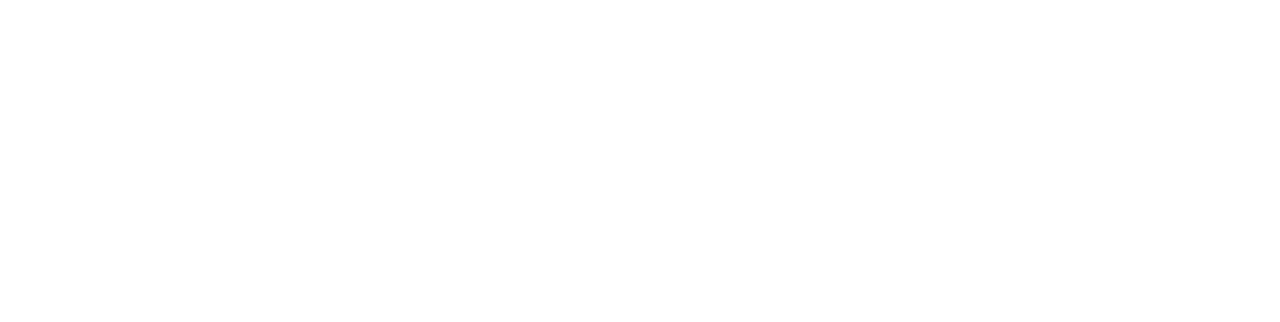
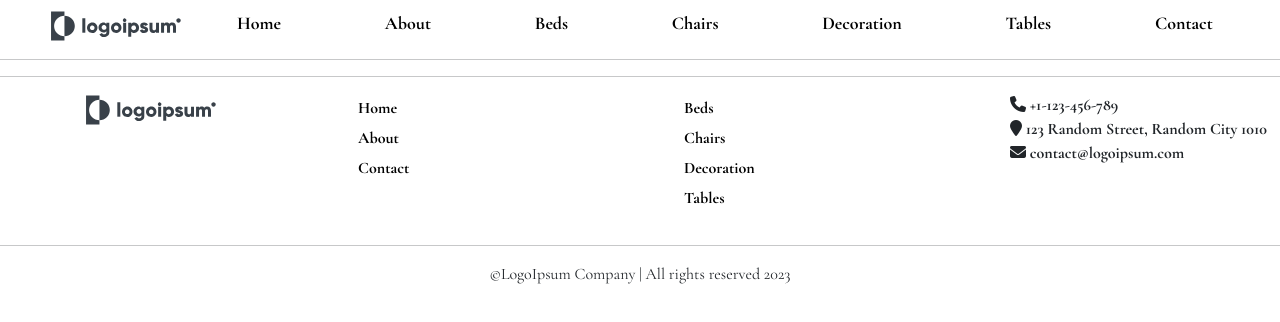
Before and after one commit to Johneg02/ecommerce, a plain HTML site: page section-pages/contact.html in a window 1280 px wide. Drawn offline with nearby package versions, Linux system fonts and the light colour scheme.

Commit message:
Styles modified

```diff
--- a/section-pages/contact.html
+++ b/section-pages/contact.html
@@ -0,0 +1,67 @@
+<!DOCTYPE html>
+<html lang="en">
+    <head>
+        <meta charset="UTF-8">
+        <meta name="viewport" content="width=device-width, initial-scale=1.0">
+        <title>Contact Section</title>
+        <link rel="stylesheet" href="/styles/styles.css">
+        <link rel="stylesheet" href="https://cdnjs.cloudflare.com/ajax/libs/font-awesome/6.4.2/css/all.min.css">
+        <link rel="preconnect" href="https://fonts.googleapis.com">
+        <link rel="preconnect" href="https://fonts.gstatic.com" crossorigin>
+        <link href="https://fonts.googleapis.com/css2?family=Cormorant+Garamond:ital,wght@0,300;0,400;0,500;0,600;0,700;1,300;1,400;1,500;1,600&display=swap" rel="stylesheet">
+        <link href="https://cdn.jsdelivr.net/npm/bootstrap@5.3.2/dist/css/bootstrap.min.css" rel="stylesheet" integrity="sha384-T3c6CoIi6uLrA9TneNEoa7RxnatzjcDSCmG1MXxSR1GAsXEV/Dwwykc2MPK8M2HN" crossorigin="anonymous">
+        <script src="https://cdn.jsdelivr.net/npm/bootstrap@5.3.2/dist/js/bootstrap.bundle.min.js" integrity="sha384-C6RzsynM9kWDrMNeT87bh95OGNyZPhcTNXj1NW7RuBCsyN/o0jlpcV8Qyq46cDfL" crossorigin="anonymous" defer></script>
+        <link rel="stylesheet" href="/styles/section-styles.css">
+    </head>
+    <body>
+        <!--Navigation Section-->
+        <nav >
+            <div class="nav-links">
+                <ul>
+                    <img src="/assets/company-logo/logoipsum-216.svg" alt="company-logo">
+                    <li><a href="/index.html">Home</a></li>
+                    <li><a href="/section-pages/about.html">About</a></li>
+                    <li><a href="/section-pages/beds.html">Beds</a></li>
+                    <li><a href="/section-pages/chairs.html">Chairs</a></li>
+                    <li><a href="/section-pages/decoration.html">Decoration</a></li>
+                    <li><a href="/section-pages/tables.html">Tables</a></li>
+                    <li><a href="/section-pages/contact.html">Contact</a></li>
+                </ul>
+                <hr>
+            </div>
+        </nav>
+        <!--Footer Section-->
+        <div class="footer-section">
+            <hr>
+            <div class="row">
+                <div class="col">
+                    <img src="/assets/company-logo/logoipsum-216.svg" alt="company-logo">
+                </div>
+                <div class="col footer-col">
+                    <ul>
+                        <li><a href="/index.html">Home</a></li>
+                        <li><a href="/section-pages/about.html">About</a></li>
+                        <li><a href="/section-pages/contact.html">Contact</a></li>
+                    </ul>
+                </div>
+                <div class="col footer-col">
+                    <ul>
+                        <li><a href="/section-pages/beds.html">Beds</a></li>
+                        <li><a href="/section-pages/chairs.html">Chairs</a></li>
+                        <li><a href="/section-pages/decoration.html">Decoration</a></li>
+                        <li><a href="/section-pages/tables.html">Tables</a></li>
+                    </ul>
+                </div>
+                <div class="col footer-col">
+                    <ul>
+                        <li><i class="fa fa-phone" aria-hidden="true"></i> +1-123-456-789</li>
+                        <li><i class="fa fa-map-marker" aria-hidden="true"></i> 123 Random Street, Random City 1010</li>
+                        <li><i class="fa fa-envelope" aria-hidden="true"></i> contact@logoipsum.com</li>
+                    </ul>
+                </div>
+            </div>
+            <hr>
+            <p>©LogoIpsum Company | All rights reserved 2023</p>
+        </div>
+    </body>
+</html>
--- a/styles/section-styles.css
+++ b/styles/section-styles.css
@@ -1,6 +1,10 @@
+/* Product Lists Section Styles */
+
 .product-list {
     text-align: center;
     margin: auto;
     padding-left: 100px;
     margin-top: 30px;
 }
+
+/* Contact Section Styles */
```
